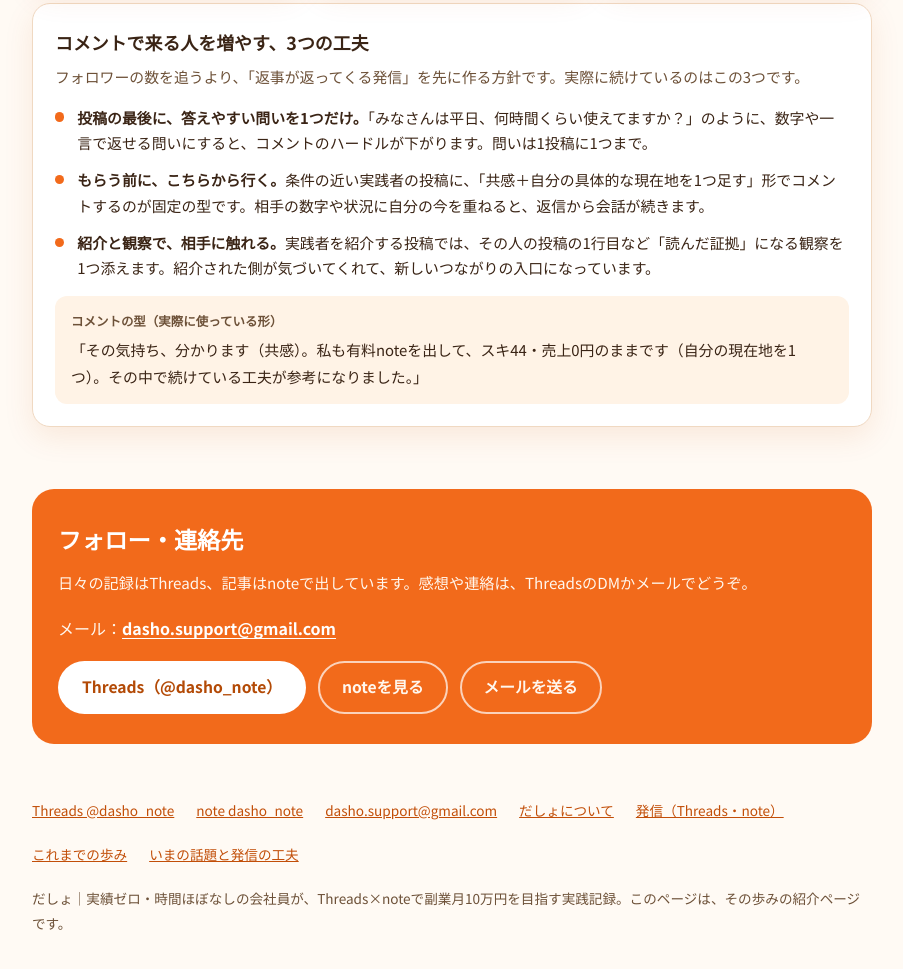
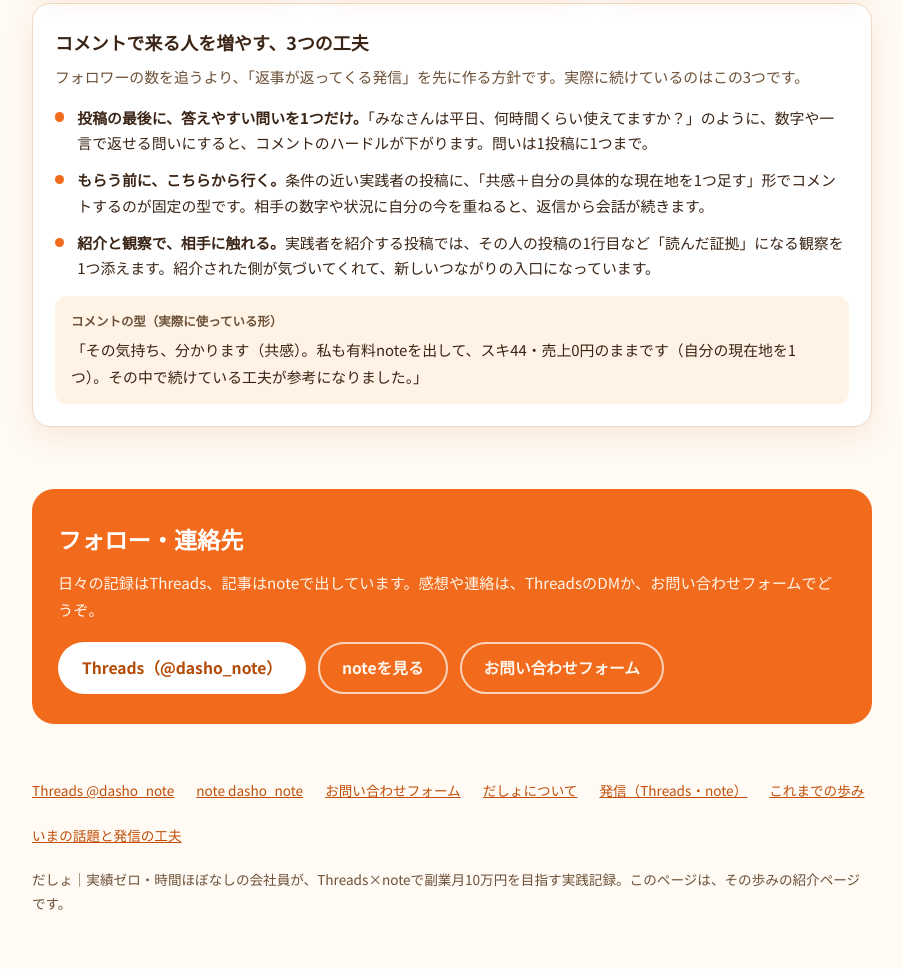
Before and after one commit to dasho-note/dasho-note.github.io, a plain HTML site: page index.html in a window 1280 px wide. Shown: the part 5448-6417 px from the top of the page, without its empty margins (188-1091 px from the left). Drawn offline with Linux system fonts and the light colour scheme; a web font is replaced by a local one.

Commit message:
問い合わせをメールからフォームに変更

```diff
--- a/index.html
+++ b/index.html
@@ -650,12 +650,11 @@
       <section id="contact">
         <div class="contact-box">
           <h2 class="maru">フォロー・連絡先</h2>
-          <p>日々の記録はThreads、記事はnoteで出しています。感想や連絡は、ThreadsのDMかメールでどうぞ。</p>
-          <p class="mail-line">メール：<a href="mailto:dasho.support@gmail.com">dasho.support@gmail.com</a></p>
+          <p>日々の記録はThreads、記事はnoteで出しています。感想や連絡は、ThreadsのDMか、お問い合わせフォームでどうぞ。</p>
           <div class="hero-cta" style="margin-top:0">
             <a class="btn btn-white" href="https://www.threads.com/@dasho_note" target="_blank" rel="noopener">Threads（@dasho_note）</a>
             <a class="btn btn-ghost" href="https://note.com/dasho_note" target="_blank" rel="noopener">noteを見る</a>
-            <a class="btn btn-ghost" href="mailto:dasho.support@gmail.com">メールを送る</a>
+            <a class="btn btn-ghost" href="https://forms.gle/W3NjewXCar35bANj7" target="_blank" rel="noopener">お問い合わせフォーム</a>
           </div>
         </div>
       </section>
@@ -667,7 +666,7 @@
         <div class="links">
           <a href="https://www.threads.com/@dasho_note" target="_blank" rel="noopener">Threads @dasho_note</a>
           <a href="https://note.com/dasho_note" target="_blank" rel="noopener">note dasho_note</a>
-          <a href="mailto:dasho.support@gmail.com">dasho.support@gmail.com</a>
+          <a href="https://forms.gle/W3NjewXCar35bANj7" target="_blank" rel="noopener">お問い合わせフォーム</a>
           <a href="#about">だしょについて</a>
           <a href="#media">発信（Threads・note）</a>
           <a href="#journey">これまでの歩み</a>
```
